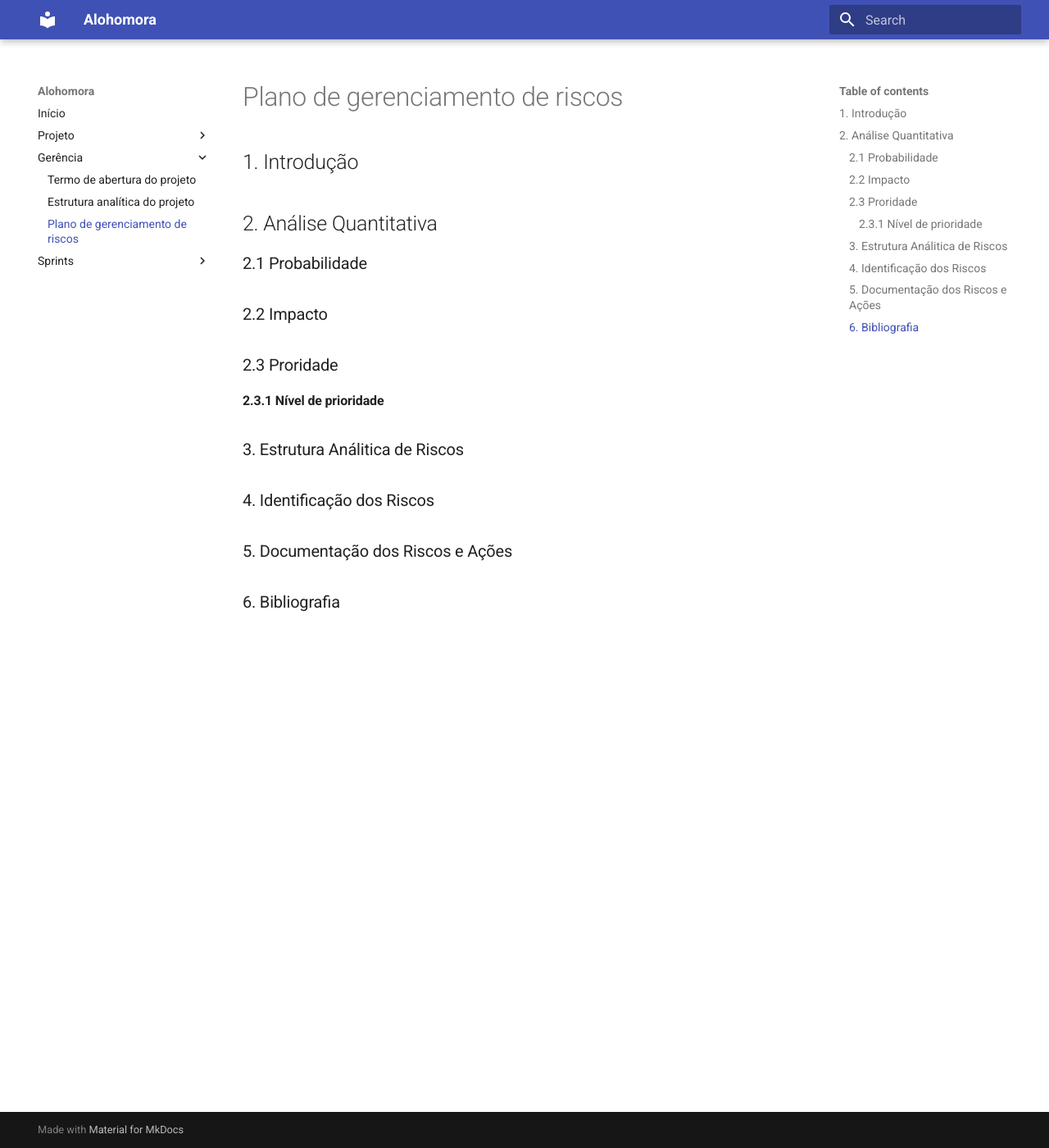
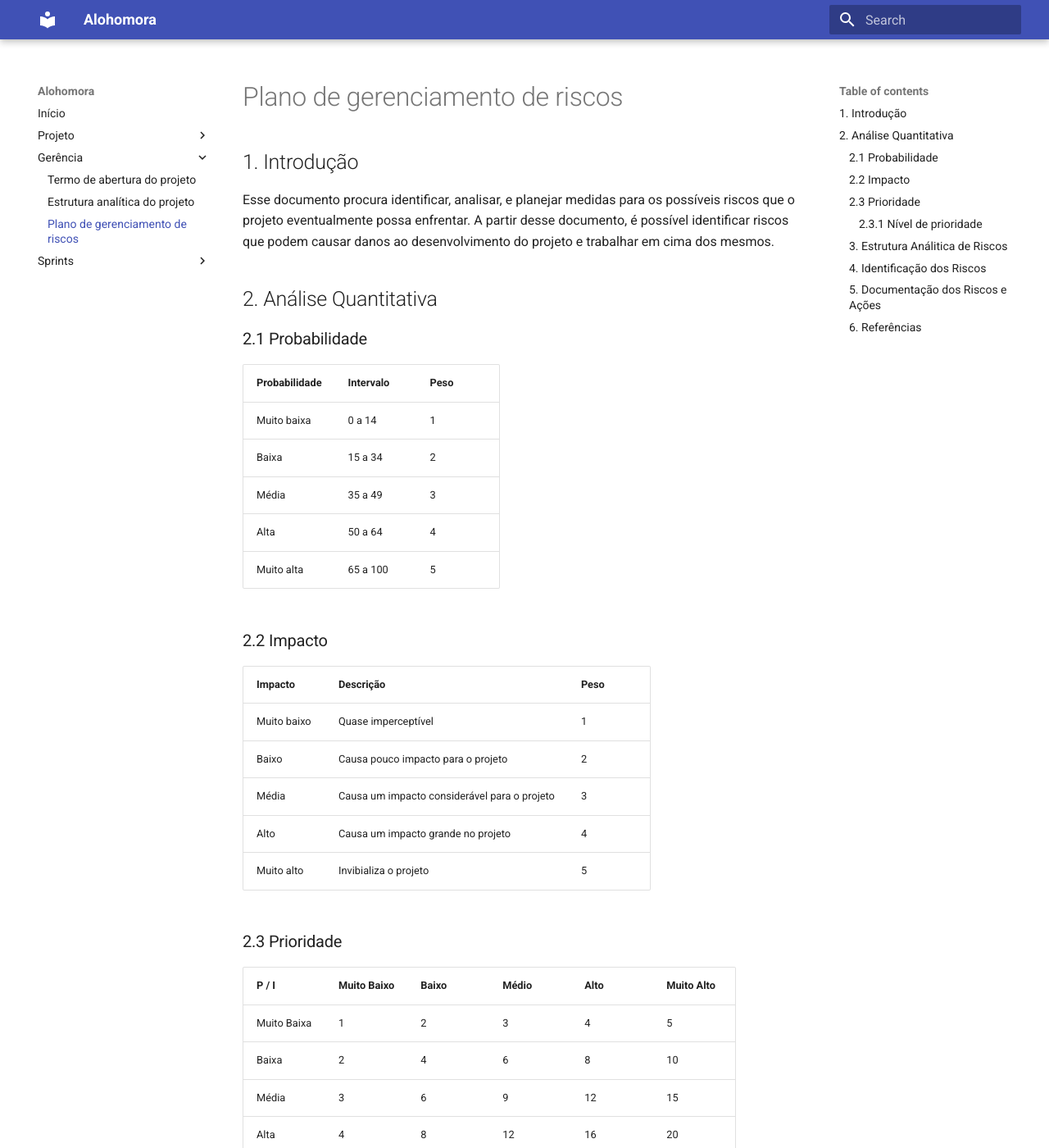
Before and after one commit to Alohomora-team/AlohomoraAPI, an MkDocs documentation site: the page built from docs/docs/gerencia/plano_riscos.md, in a window 1280 px wide and 1400 px high. Shown: the whole window at 82% size. Built offline with MkDocs 1.6.1 and Material for MkDocs 9.7.7, drawn with Linux system fonts in a browser that asks for light colours; some of the changed text lies outside the part shown.

Commit message:
#85 - Adding introduction, quantitative analysis and references

```diff
--- a/docs/docs/gerencia/plano_riscos.md
+++ b/docs/docs/gerencia/plano_riscos.md
@@ -1,14 +1,49 @@
 ## 1. Introdução
+
+Esse documento procura identificar, analisar, e planejar medidas para os possíveis riscos que o projeto eventualmente possa enfrentar. A partir desse documento, é possível identificar riscos que podem causar danos ao desenvolvimento do projeto e trabalhar em cima dos mesmos.
 
 ## 2. Análise Quantitativa
 
 ### 2.1 Probabilidade
 
+|Probabilidade|Intervalo|Peso|
+|----|---|---|
+|Muito baixa|0 a 14|1|
+|Baixa|15 a 34|2|
+|Média|35 a 49|3|
+|Alta|50 a 64|4|
+|Muito alta|65 a 100|5|
+
 ### 2.2 Impacto
 
-### 2.3 Proridade
+|Impacto|Descrição|Peso|
+|---|---|---|
+|Muito baixo|Quase imperceptível|1|
+|Baixo|Causa pouco impacto para o projeto|2|
+|Média|Causa um impacto considerável para o projeto|3|
+|Alto|Causa um impacto grande no projeto|4|
+|Muito alto|Invibializa o projeto|5|
+
+### 2.3 Prioridade
+
+
+|**P / I**    |Muito Baixo|Baixo|Médio|Alto|Muito Alto|
+|-------------| ------| -------| ------- |------ |-------|
+|Muito Baixa |1       |2      |3       |4      |5|
+|Baixa       |2       |4      |6       |8      |10|
+|Média       |3       |6      |9       |12     |15|
+|Alta        |4       |8      |12      |16     |20|
+|Muito Alta  |5       |10     |15      |20     |25|
 
 #### 2.3.1 Nível de prioridade
+
+|Nível de prioridade|Intervalo|
+|----|----|
+|Muito|1 a 5|
+|Baixa|6 a 10|
+|Média|11 a 15|
+|Alta|16 a 20|
+|Muito Alta|21 a 25|
 
 ### 3. Estrutura Análitica de Riscos
 
@@ -16,4 +51,8 @@
 
 ### 5. Documentação dos Riscos e Ações
 
-### 6. Bibliografia
+### 6. Referências
+
+YOSHIDA, Eduardo; SILVA, Guilherme; SOUZA, Kamilla; VITOR, Lucas. Aix - Plano de gerenciamento de riscos. Disponível: em https://fga-eps-mds.github.io/2019.1-Aix/gerencia/2019/04/06/plano-de-gerenciamento-de-riscos/. Acesso em 30 de setembro de 2019.
+<br/><br/>
+SOARES, João; ARAÚJO, Marcelo; HENRIQUE, Ronyell; NOGUEIRA, Thiago. ReceitaMais - Plano de Gerenciamento de Riscos. Disponível em: https://github.com/fga-eps-mds/2017.2-Receita-Mais/wiki/Plano-de-Gerenciamento-de-Riscos/. Acesso em 30 de setembro de 2019.
```
